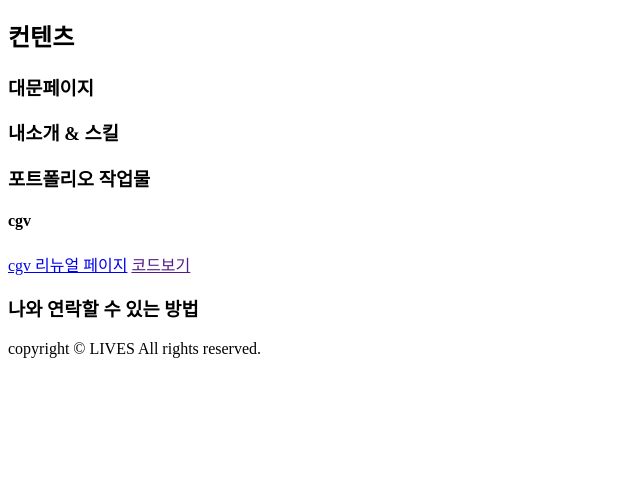
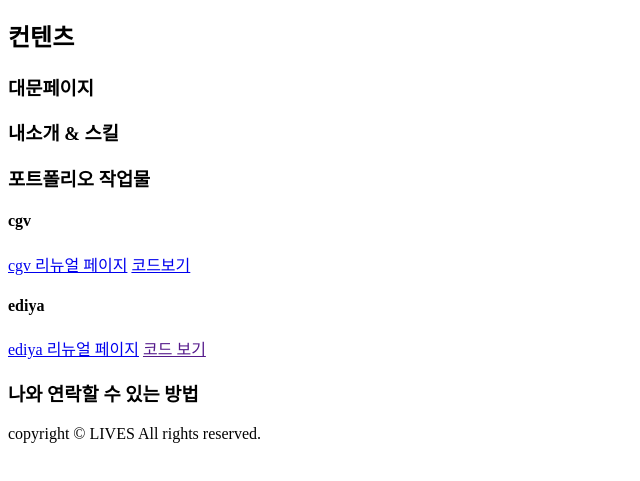
Before and after one commit to seodajeong/seodajeong.github.io, a plain HTML site: page index.html in a window 1280 px wide. Shown: the part 163-644 px from the top of the page, without its empty margins (0-640 px from the left). Drawn offline with Linux system fonts and the light colour scheme.

Commit message:
Update index.html

```diff
--- a/index.html
+++ b/index.html
@@ -31,9 +31,13 @@
          <div class="portfolio">
             <h4>cgv</h4>
             <a href="/cgv">cgv 리뉴얼 페이지</a>
-            <a href="">코드보기</a>
+            <a href="https://seodajeong.github.io/cgv/">코드보기</a>
         </div>
-         <div class="portfolio"></div>
+         <div class="portfolio">
+             <h4>ediya</h4>
+             <a href="/ediya">ediya 리뉴얼 페이지</a>
+             <a href="">코드 보기</a>
+         </div>
          <div class="portfolio"></div>
       </article>
       <article id="contact">
```
